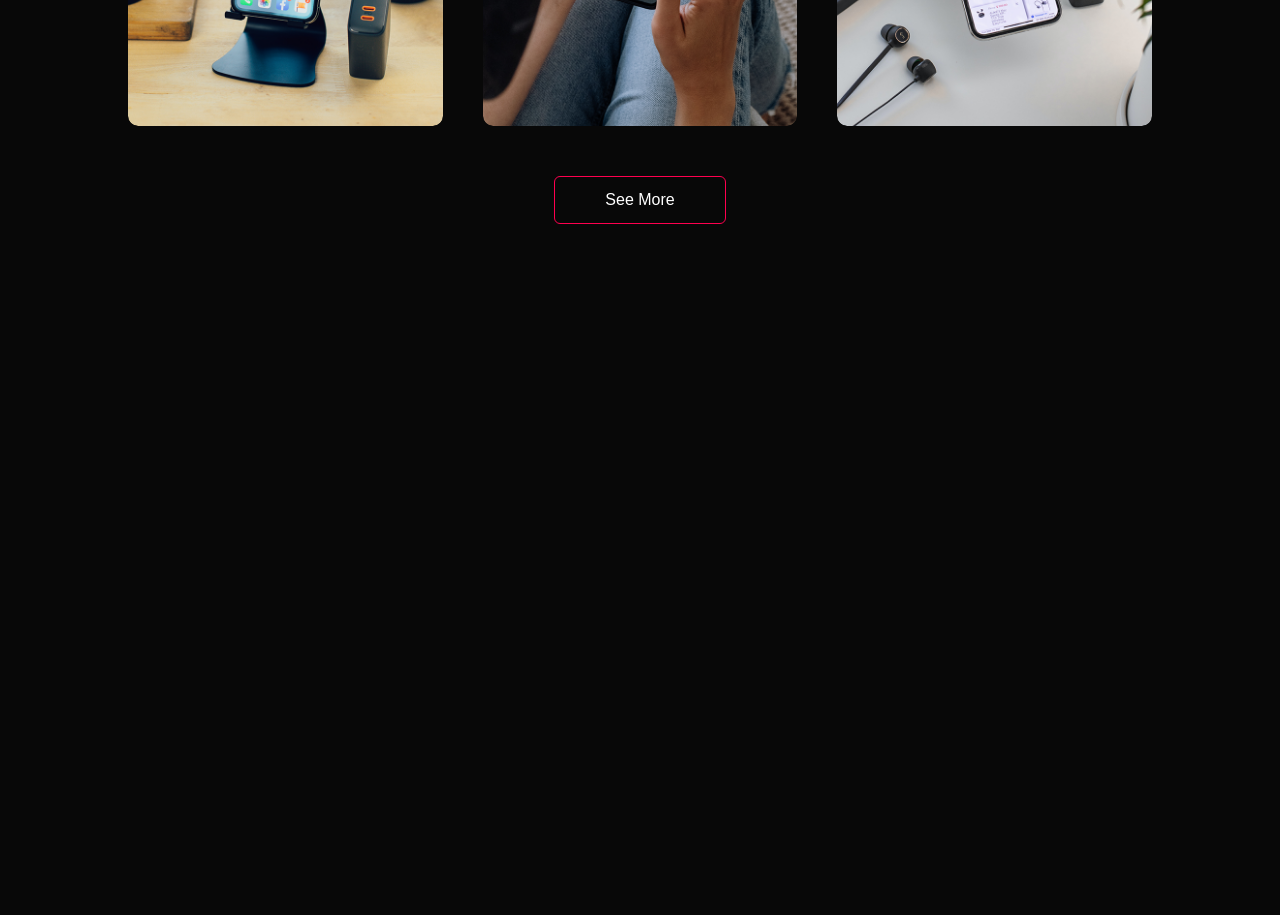
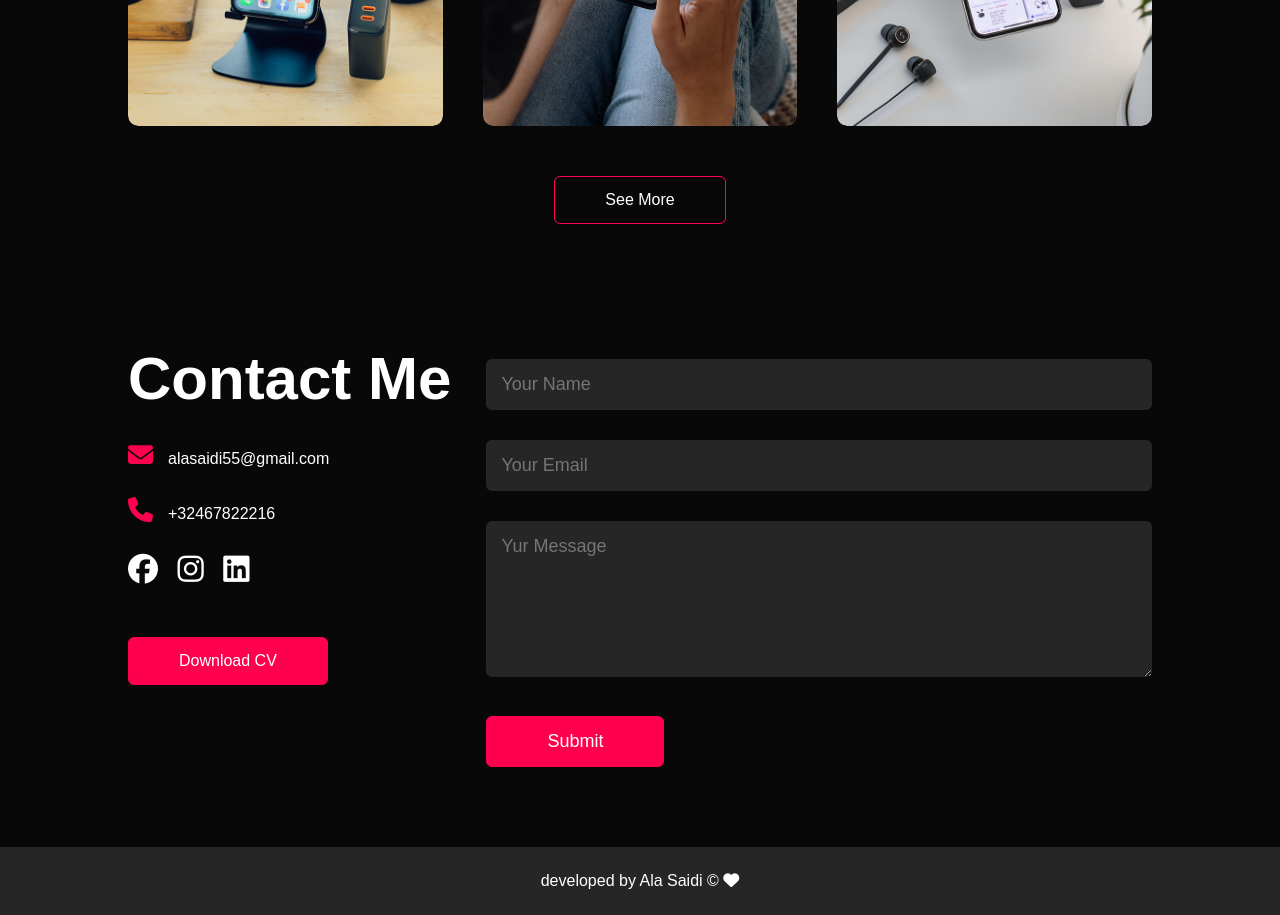
Before and after one commit to alasaidi/Portfolio, a plain HTML site: page index.html in a window 1280 px wide. Shown: the part 2440-3355 px from the top of the page. Before the commit the page ends 2774 px from the top, so only its background shows below. Drawn offline with Linux system fonts and the light colour scheme.

Commit message:
adding contact me and copyright sections

```diff
--- a/index.html
+++ b/index.html
@@ -39,16 +39,16 @@
           <div class="about-col-2">
             <h1 class="sub-title">About Me</h1>
             <p>
-              Am a highly efficient and accurate worker, capable of producing a
-              large volume of high quality work. I am well-organized and
+              I'am a highly efficient and accurate worker, capable of producing
+              a large volume of high quality work. I am well-organized and
               dedicated, able to handle multiple tasks and projects
               simultaneously. My strong communication skills, both verbal and
               written, enable me to quickly learn and effectively execute new
-              projects.In addition to my technical skills, I also possess strong
-              problem-solving abilities and am able to think critically and
-              creatively to find solutions to any challenges that may arise. I
-              am a team player and thrive in collaborative environments, always
-              willing to lend a hand and share my knowledge with others.
+              projects.<br />In addition to my technical skills, I also possess
+              strong problem-solving abilities and am able to think critically
+              and creatively to find solutions to any challenges that may arise.
+              I am a team player and thrive in collaborative environments,
+              always willing to lend a hand and share my knowledge with others.
               Overall, I am confident in my ability to exceed expectations and
               make valuable contributions to any organization.
             </p>
@@ -186,6 +186,35 @@
         <a href="#" class="btn">See More</a>
       </div>
     </div>
+    <!-- -------------------contact------------------ -->
+    <div id="contact">
+      <div class="container">
+        <div class="row">
+          <div class="contact-left">
+            <h1 class="sub-title">Contact Me</h1>
+            <p><i class="fa-solid fa-envelope"></i>alasaidi55@gmail.com</p>
+            <p><i class="fa-solid fa-phone"></i>+32467822216</p>
+            <div class="social-icons">
+              <a href="https://www.facebook.com/ala.saidi.58"><i class="fa-brands fa-facebook"></i></a>
+                <a href="https://www.instagram.com/ala.saidi_/"><i class="fa-brands fa-instagram"></i></a>
+             <a href="https://www.linkedin.com/in/ala-saidi-898616176/"> <i class="fa-brands fa-linkedin"></i></a>
+            </div>
+            <a href="./style/images/CV.pdf" download class="btn btn2">Download CV</a>
+          </div>
+         <div class="contact-right">
+          <form action="">
+            <input type="text" name="name" placeholder="Your Name" required >
+            <input type="email" name="email" placeholder="Your Email" required>
+            <textarea name="Message" id="" cols="" rows="6" placeholder="Yur Message"></textarea>
+            <button type="submit" class="btn btn2">Submit</button>
+          </form>
+         </di>
+        </div>
+      </div>
+    </div>
+    <div class="copyright">
+      <p> developed by Ala Saidi &copy; <i class="fa-solid fa-heart"></i></p>
+    </div>
     <script src="./src/main.js"></script>
   </body>
 </html>
--- a/style/style.css
+++ b/style/style.css
@@ -245,3 +245,66 @@ nav ul li a:hover::after {
 .btn:hover {
   background: #ff004f;
 }
+/* --------------contact-------------- */
+.contact-left {
+  flex-basis: 35%;
+}
+.contact-right {
+  flex-basis: 65%;
+}
+.contact-left p {
+  margin-top: 30px;
+}
+.contact-left p i {
+  color: #ff004f;
+  margin-right: 15px;
+  font-size: 25px;
+}
+.social-icons a {
+  margin-top: 30px;
+}
+.social-icons a {
+  text-decoration: none;
+  font-size: 30px;
+  margin-right: 15px;
+  color: white;
+  display: inline-block;
+  transition: transform 0.5s;
+}
+.social-icons a:hover {
+  color: #ff004f;
+  transform: translateY(-5px);
+}
+.btn.btn2 {
+  display: inline-block;
+  background: #ff004f;
+}
+.contact-right form {
+  width: 100%;
+}
+form input,
+form textarea {
+  width: 100%;
+  border: 0;
+  outline: none;
+  background: #262626;
+  padding: 15px;
+  margin: 15px 0;
+  color: white;
+  font-size: 18px;
+  border-radius: 6px;
+}
+form .btn2 {
+  padding: 14px 60px;
+  font-size: 18px;
+  margin-top: 20px;
+  cursor: pointer;
+}
+.copyright {
+  width: 100%;
+  text-align: center;
+  padding: 25px 0;
+  background: #262626;
+  font-weight: 300;
+  margin-top: 20px;
+}
```
Also changed, not shown: 2 other files.
